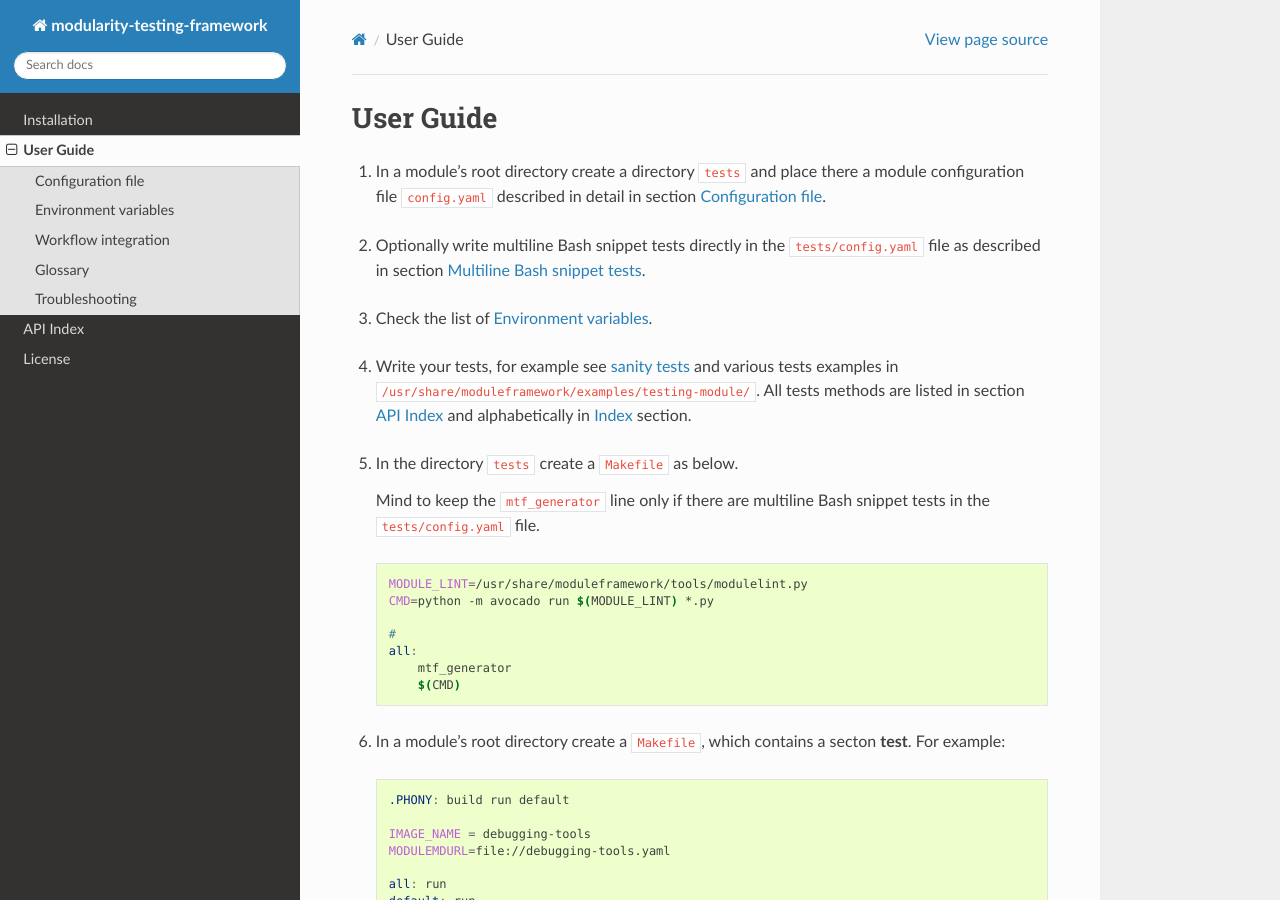
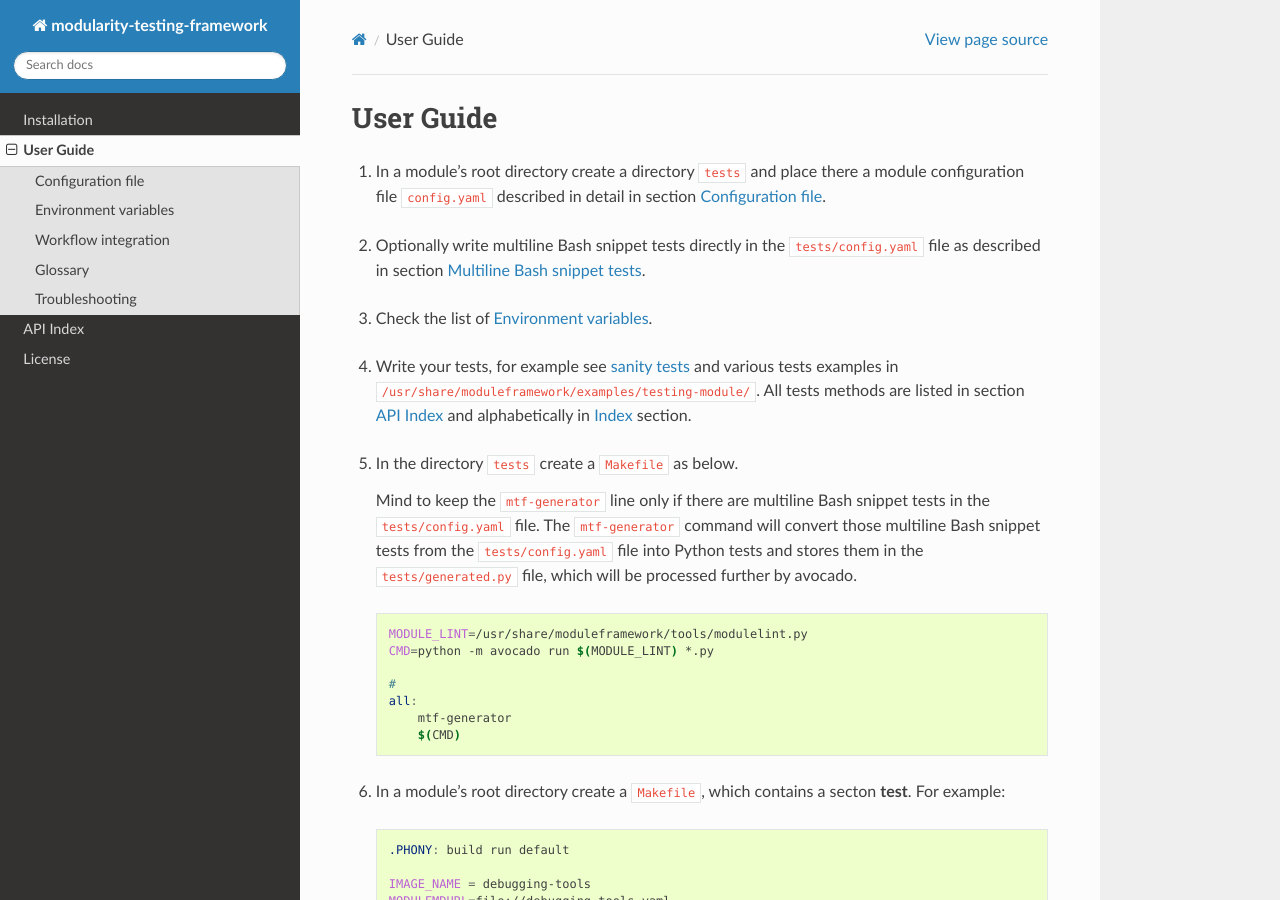
Before and after one commit to fedora-modularity/meta-test-family, a Sphinx documentation site: the page built from docs/user_guide/index.rst, in a window 1280 px wide and 900 px high. Built offline with Sphinx 7.4.7 and the Read the Docs theme 2.0.0, drawn with Linux system fonts in a browser that asks for light colours; pages that are not in the unit, such as notebooks, are missing from menus.

Commit message:
fix issue 36

```diff
--- a/docs/user_guide/index.rst
+++ b/docs/user_guide/index.rst
@@ -20,7 +20,7 @@ User Guide
 
 5. In the directory ``tests`` create a ``Makefile`` as below.
 
-   Mind to keep the ``mtf_generator`` line only if there are multiline Bash snippet tests in the ``tests/config.yaml`` file.
+   Mind to keep the ``mtf-generator`` line only if there are multiline Bash snippet tests in the ``tests/config.yaml`` file. The ``mtf-generator`` command will convert those multiline Bash snippet tests from the ``tests/config.yaml`` file into Python tests and stores them in the ``tests/generated.py`` file, which will be processed further by avocado.
 
  .. code-block:: makefile
 
@@ -29,7 +29,7 @@ User Guide
 
     #
     all:
-        mtf_generator
+        mtf-generator
         $(CMD)
 
 6. In a module's root directory create a ``Makefile``, which contains a secton **test**. For example:
```
